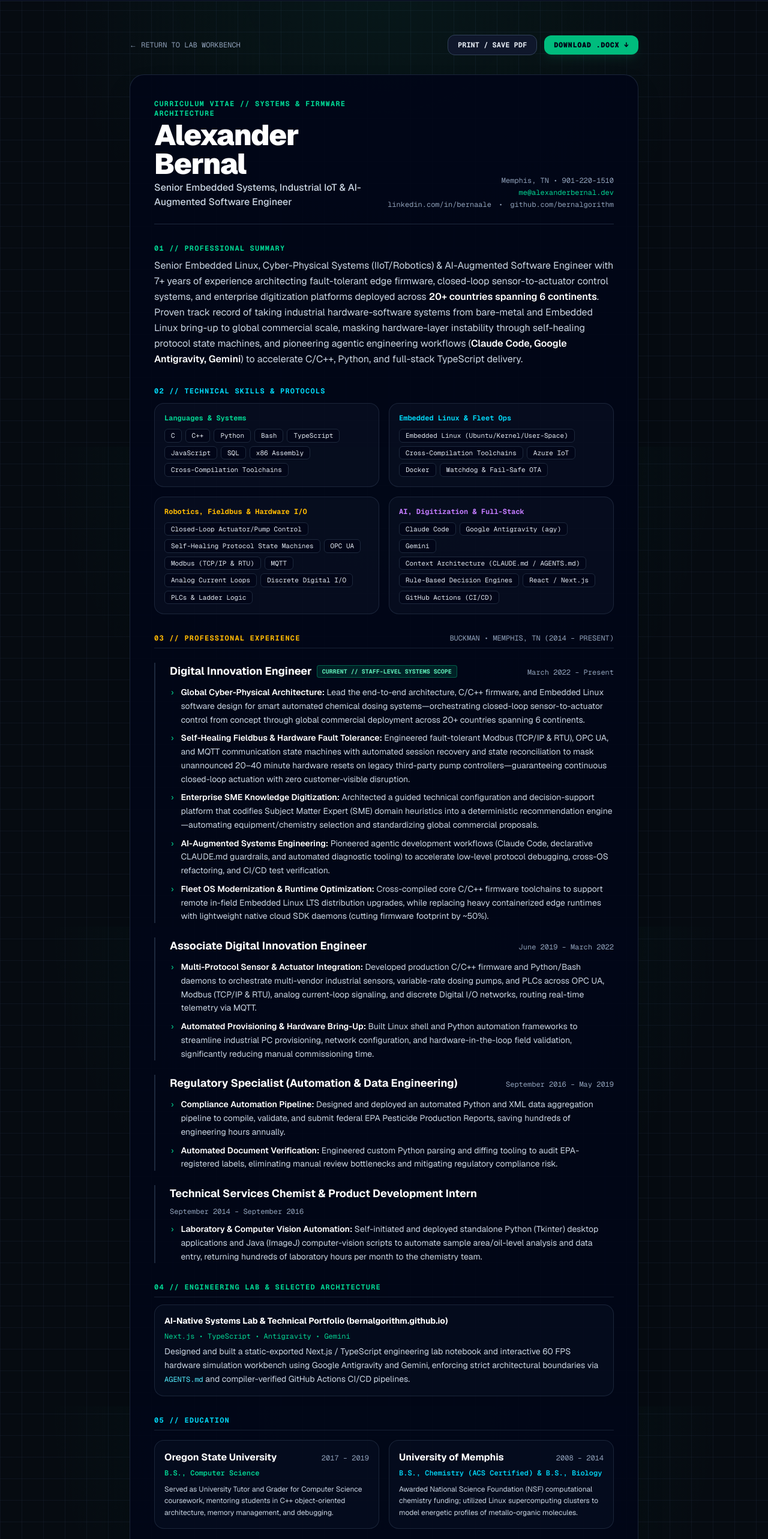
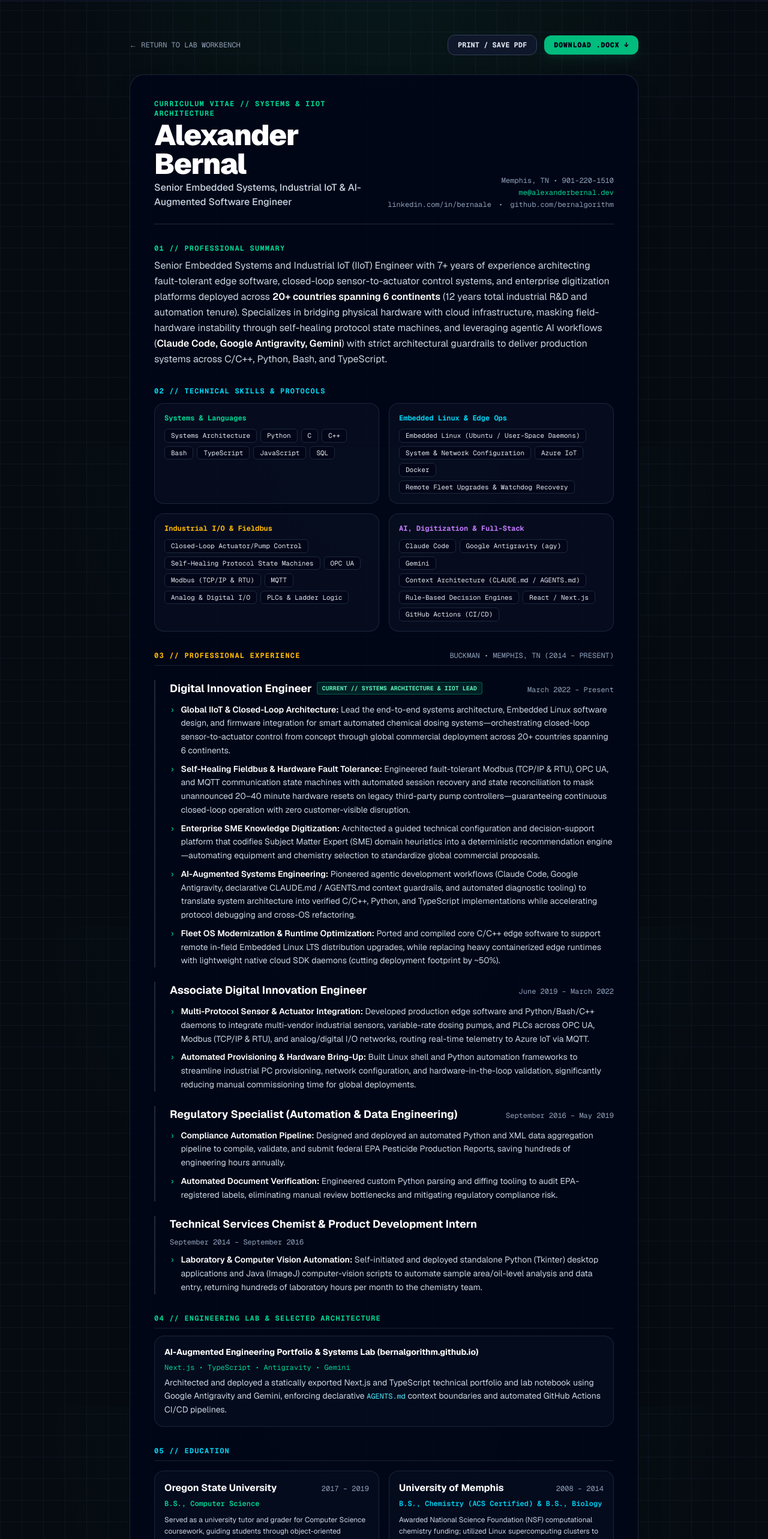
Before and after one commit to bernalgorithm/bernalgorithm, a Next.js app in the folder my-next-app/: page /resume in a window 1280 px wide. Shown: the part 55-2621 px from the top of the page at 60% size. Built offline with nearby package versions, Linux system fonts and the light colour scheme.

Commit message:
Refine resume framing: disarm interview landmines, standardize Analog & Digital I/O, and emphasize systems architecture + agentic execution

```diff
--- a/my-next-app/app/page.tsx
+++ b/my-next-app/app/page.tsx
@@ -9,8 +9,8 @@ const ENGINEERING_DOMAINS = [
     subtitle: 'Global Edge Systems (20+ Countries)',
     accent: 'text-emerald-400 border-emerald-500/30 bg-emerald-500/10',
     description:
-      'Architecting production C/C++ firmware and Embedded Linux systems across 6 continents, including remote LTS fleet migrations and lightweight cloud SDK runtimes.',
-    skills: ['C / C++', 'Embedded Linux (Ubuntu)', 'Cross-Compilation', 'Azure IoT', 'Python & Bash', 'Watchdog & OTA'],
+      'Architecting production Embedded Linux systems and edge software across 6 continents, including remote in-field LTS OS migrations and lightweight native cloud SDK runtimes.',
+    skills: ['Embedded Linux (Ubuntu)', 'Python & Bash', 'C / C++', 'Azure IoT', 'Remote Fleet Upgrades', 'Watchdog Recovery'],
   },
   {
     id: 'SYS_02',
@@ -18,8 +18,8 @@ const ENGINEERING_DOMAINS = [
     subtitle: 'Fault-Tolerant Cyber-Physical Control',
     accent: 'text-cyan-400 border-cyan-500/30 bg-cyan-500/10',
     description:
-      'Architecting self-healing protocol state machines that mask hardware-layer resets and orchestrate closed-loop sensor-to-actuator control across industrial buses and raw signaling pins.',
-    skills: ['Modbus (TCP/IP & RTU)', 'OPC UA', 'Analog Current Loops', 'Discrete Digital I/O', 'MQTT', 'PLCs & Pumps'],
+      'Engineering self-healing protocol state machines that mask hardware-layer resets and orchestrate closed-loop sensor-to-actuator control across industrial networks and physical I/O.',
+    skills: ['Modbus (TCP/IP & RTU)', 'OPC UA', 'Analog & Digital I/O', 'MQTT', 'PLCs & Ladder Logic', 'Closed-Loop Control'],
   },
   {
     id: 'SYS_03',
@@ -27,7 +27,7 @@ const ENGINEERING_DOMAINS = [
     subtitle: 'Agentic Velocity & SME Decision Engines',
     accent: 'text-amber-400 border-amber-500/30 bg-amber-500/10',
     description:
-      'Codifying domain SME heuristics into enterprise decision engines and leveraging agentic AI workflows (CLAUDE.md, AGENTS.md) to ship verified C/C++, Python, and Next.js systems.',
+      'Codifying domain SME heuristics into enterprise decision engines and orchestrating agentic AI workflows (CLAUDE.md, AGENTS.md) to deliver verified software across C/C++, Python, and TypeScript.',
     skills: ['Claude Code', 'Google Antigravity', 'Gemini', 'SME Decision Engines', 'Next.js & TypeScript', 'GitHub Actions CI/CD'],
   },
 ];
--- a/my-next-app/app/resume/page.tsx
+++ b/my-next-app/app/resume/page.tsx
@@ -5,38 +5,37 @@ import { PrintResumeButton } from '@/components/PrintResumeButton';
 export const metadata: Metadata = {
   title: 'Resume | Alexander Bernal — Embedded Systems & AI-Augmented Engineer',
   description:
-    'Resume of Alexander Bernal: Senior Embedded Systems, Cyber-Physical IIoT/Robotics, and AI-Augmented Software Engineer.',
+    'Resume of Alexander Bernal: Senior Embedded Systems, Industrial IoT (IIoT), and AI-Augmented Software Engineer.',
 };
 
 const SKILL_GROUPS = [
   {
-    category: 'Languages & Systems',
+    category: 'Systems & Languages',
     accent: 'text-emerald-400',
     skills: [
+      'Systems Architecture',
+      'Python',
       'C',
       'C++',
-      'Python',
       'Bash',
       'TypeScript',
       'JavaScript',
       'SQL',
-      'x86 Assembly',
-      'Cross-Compilation Toolchains',
     ],
   },
   {
-    category: 'Embedded Linux & Fleet Ops',
+    category: 'Embedded Linux & Edge Ops',
     accent: 'text-cyan-400',
     skills: [
-      'Embedded Linux (Ubuntu/Kernel/User-Space)',
-      'Cross-Compilation Toolchains',
+      'Embedded Linux (Ubuntu / User-Space Daemons)',
+      'System & Network Configuration',
       'Azure IoT',
       'Docker',
-      'Watchdog & Fail-Safe OTA',
+      'Remote Fleet Upgrades & Watchdog Recovery',
     ],
   },
   {
-    category: 'Robotics, Fieldbus & Hardware I/O',
+    category: 'Industrial I/O & Fieldbus',
     accent: 'text-amber-400',
     skills: [
       'Closed-Loop Actuator/Pump Control',
@@ -44,8 +43,7 @@ const SKILL_GROUPS = [
       'OPC UA',
       'Modbus (TCP/IP & RTU)',
       'MQTT',
-      'Analog Current Loops',
-      'Discrete Digital I/O',
+      'Analog & Digital I/O',
       'PLCs & Ladder Logic',
     ],
   },
@@ -68,27 +66,27 @@ const EXPERIENCE = [
   {
     title: 'Digital Innovation Engineer',
     period: 'March 2022 – Present',
-    badge: 'CURRENT // STAFF-LEVEL SYSTEMS SCOPE',
+    badge: 'CURRENT // SYSTEMS ARCHITECTURE & IIOT LEAD',
     bullets: [
       {
-        lead: 'Global Cyber-Physical Architecture',
-        text: 'Lead the end-to-end architecture, C/C++ firmware, and Embedded Linux software design for smart automated chemical dosing systems—orchestrating closed-loop sensor-to-actuator control from concept through global commercial deployment across 20+ countries spanning 6 continents.',
+        lead: 'Global IIoT & Closed-Loop Architecture',
+        text: 'Lead the end-to-end systems architecture, Embedded Linux software design, and firmware integration for smart automated chemical dosing systems—orchestrating closed-loop sensor-to-actuator control from concept through global commercial deployment across 20+ countries spanning 6 continents.',
       },
       {
         lead: 'Self-Healing Fieldbus & Hardware Fault Tolerance',
-        text: 'Engineered fault-tolerant Modbus (TCP/IP & RTU), OPC UA, and MQTT communication state machines with automated session recovery and state reconciliation to mask unannounced 20–40 minute hardware resets on legacy third-party pump controllers—guaranteeing continuous closed-loop actuation with zero customer-visible disruption.',
+        text: 'Engineered fault-tolerant Modbus (TCP/IP & RTU), OPC UA, and MQTT communication state machines with automated session recovery and state reconciliation to mask unannounced 20–40 minute hardware resets on legacy third-party pump controllers—guaranteeing continuous closed-loop operation with zero customer-visible disruption.',
       },
       {
         lead: 'Enterprise SME Knowledge Digitization',
-        text: 'Architected a guided technical configuration and decision-support platform that codifies Subject Matter Expert (SME) domain heuristics into a deterministic recommendation engine—automating equipment/chemistry selection and standardizing global commercial proposals.',
+        text: 'Architected a guided technical configuration and decision-support platform that codifies Subject Matter Expert (SME) domain heuristics into a deterministic recommendation engine—automating equipment and chemistry selection to standardize global commercial proposals.',
       },
       {
         lead: 'AI-Augmented Systems Engineering',
-        text: 'Pioneered agentic development workflows (Claude Code, declarative CLAUDE.md guardrails, and automated diagnostic tooling) to accelerate low-level protocol debugging, cross-OS refactoring, and CI/CD test verification.',
+        text: 'Pioneered agentic development workflows (Claude Code, Google Antigravity, declarative CLAUDE.md / AGENTS.md context guardrails, and automated diagnostic tooling) to translate system architecture into verified C/C++, Python, and TypeScript implementations while accelerating protocol debugging and cross-OS refactoring.',
       },
       {
         lead: 'Fleet OS Modernization & Runtime Optimization',
-        text: 'Cross-compiled core C/C++ firmware toolchains to support remote in-field Embedded Linux LTS distribution upgrades, while replacing heavy containerized edge runtimes with lightweight native cloud SDK daemons (cutting firmware footprint by ~50%).',
+        text: 'Ported and compiled core C/C++ edge software to support remote in-field Embedded Linux LTS distribution upgrades, while replacing heavy containerized edge runtimes with lightweight native cloud SDK daemons (cutting deployment footprint by ~50%).',
       },
     ],
   },
@@ -98,11 +96,11 @@ const EXPERIENCE = [
     bullets: [
       {
         lead: 'Multi-Protocol Sensor & Actuator Integration',
-        text: 'Developed production C/C++ firmware and Python/Bash daemons to orchestrate multi-vendor industrial sensors, variable-rate dosing pumps, and PLCs across OPC UA, Modbus (TCP/IP & RTU), analog current-loop signaling, and discrete Digital I/O networks, routing real-time telemetry via MQTT.',
+        text: 'Developed production edge software and Python/Bash/C++ daemons to integrate multi-vendor industrial sensors, variable-rate dosing pumps, and PLCs across OPC UA, Modbus (TCP/IP & RTU), and analog/digital I/O networks, routing real-time telemetry to Azure IoT via MQTT.',
       },
       {
         lead: 'Automated Provisioning & Hardware Bring-Up',
-        text: 'Built Linux shell and Python automation frameworks to streamline industrial PC provisioning, network configuration, and hardware-in-the-loop field validation, significantly reducing manual commissioning time.',
+        text: 'Built Linux shell and Python automation frameworks to streamline industrial PC provisioning, network configuration, and hardware-in-the-loop validation, significantly reducing manual commissioning time for global deployments.',
       },
     ],
   },
@@ -162,7 +160,7 @@ export default function ResumePage() {
         <header className="border-b border-slate-800 pb-6 flex flex-col sm:flex-row sm:items-end justify-between gap-4">
           <div>
             <div className="font-mono text-xs text-emerald-400 font-bold tracking-widest uppercase mb-1">
-              CURRICULUM VITAE // SYSTEMS &amp; FIRMWARE ARCHITECTURE
+              CURRICULUM VITAE // SYSTEMS &amp; IIOT ARCHITECTURE
             </div>
             <h1 className="text-3xl sm:text-5xl font-black tracking-tight text-white">
               Alexander Bernal
@@ -210,21 +208,22 @@ export default function ResumePage() {
             01 // Professional Summary
           </h2>
           <p className="text-sm sm:text-base text-slate-300 leading-relaxed">
-            Senior Embedded Linux, Cyber-Physical Systems (IIoT/Robotics) &amp; AI-Augmented
-            Software Engineer with 7+ years of experience architecting fault-tolerant edge
-            firmware, closed-loop sensor-to-actuator control systems, and enterprise
-            digitization platforms deployed across{' '}
+            Senior Embedded Systems and Industrial IoT (IIoT) Engineer with 7+ years of
+            experience architecting fault-tolerant edge software, closed-loop
+            sensor-to-actuator control systems, and enterprise digitization platforms
+            deployed across{' '}
             <span className="text-white font-semibold">
               20+ countries spanning 6 continents
-            </span>
-            . Proven track record of taking industrial hardware-software systems from
-            bare-metal and Embedded Linux bring-up to global commercial scale, masking
-            hardware-layer instability through self-healing protocol state machines, and
-            pioneering agentic engineering workflows (
+            </span>{' '}
+            (12 years total industrial R&amp;D and automation tenure). Specializes in
+            bridging physical hardware with cloud infrastructure, masking field-hardware
+            instability through self-healing protocol state machines, and leveraging
+            agentic AI workflows (
             <span className="text-white font-semibold">
               Claude Code, Google Antigravity, Gemini
             </span>
-            ) to accelerate C/C++, Python, and full-stack TypeScript delivery.
+            ) with strict architectural guardrails to deliver production systems across
+            C/C++, Python, Bash, and TypeScript.
           </p>
         </section>
 
@@ -310,18 +309,18 @@ export default function ResumePage() {
           <div className="rounded-2xl border border-slate-800/90 bg-slate-900/30 p-4 space-y-1.5">
             <div className="flex flex-wrap items-center justify-between gap-2">
               <h3 className="text-sm font-bold text-white">
-                AI-Native Systems Lab &amp; Technical Portfolio (bernalgorithm.github.io)
+                AI-Augmented Engineering Portfolio &amp; Systems Lab (bernalgorithm.github.io)
               </h3>
               <span className="font-mono text-xs text-emerald-400">
                 Next.js &bull; TypeScript &bull; Antigravity &bull; Gemini
               </span>
             </div>
             <p className="text-sm text-slate-300 leading-relaxed">
-              Designed and built a static-exported Next.js / TypeScript engineering lab
-              notebook and interactive 60 FPS hardware simulation workbench using Google
-              Antigravity and Gemini, enforcing strict architectural boundaries via{' '}
-              <code className="font-mono text-xs text-cyan-300">AGENTS.md</code> and
-              compiler-verified GitHub Actions CI/CD pipelines.
+              Architected and deployed a statically exported Next.js and TypeScript
+              technical portfolio and lab notebook using Google Antigravity and Gemini,
+              enforcing declarative{' '}
+              <code className="font-mono text-xs text-cyan-300">AGENTS.md</code> context
+              boundaries and automated GitHub Actions CI/CD pipelines.
             </p>
           </div>
         </section>
@@ -341,9 +340,9 @@ export default function ResumePage() {
                 B.S., Computer Science
               </div>
               <p className="text-xs text-slate-300 leading-relaxed pt-1">
-                Served as University Tutor and Grader for Computer Science coursework,
-                mentoring students in C++ object-oriented architecture, memory management,
-                and debugging.
+                Served as a university tutor and grader for Computer Science coursework,
+                guiding students through object-oriented programming implementations and
+                debugging in C++.
               </p>
             </div>
 
```
Also changed, not shown: 2 other files (tests, documents, lock files or other folders).
